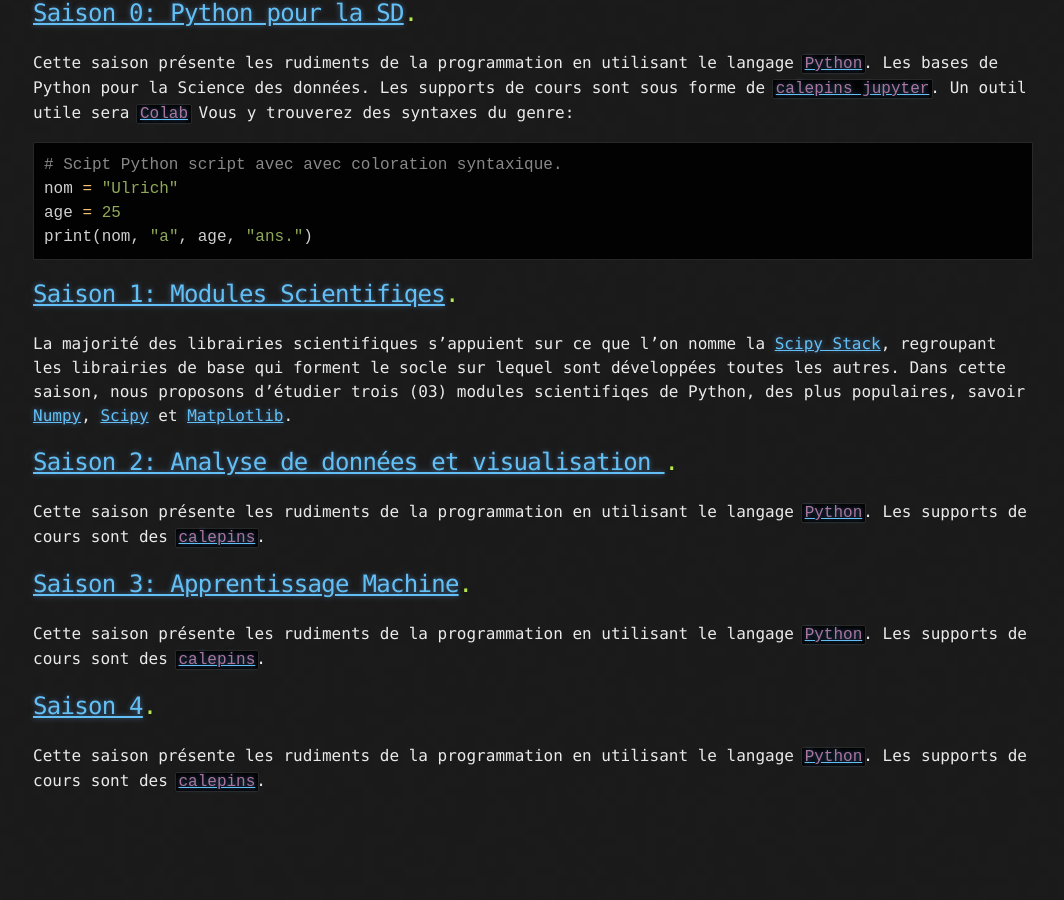
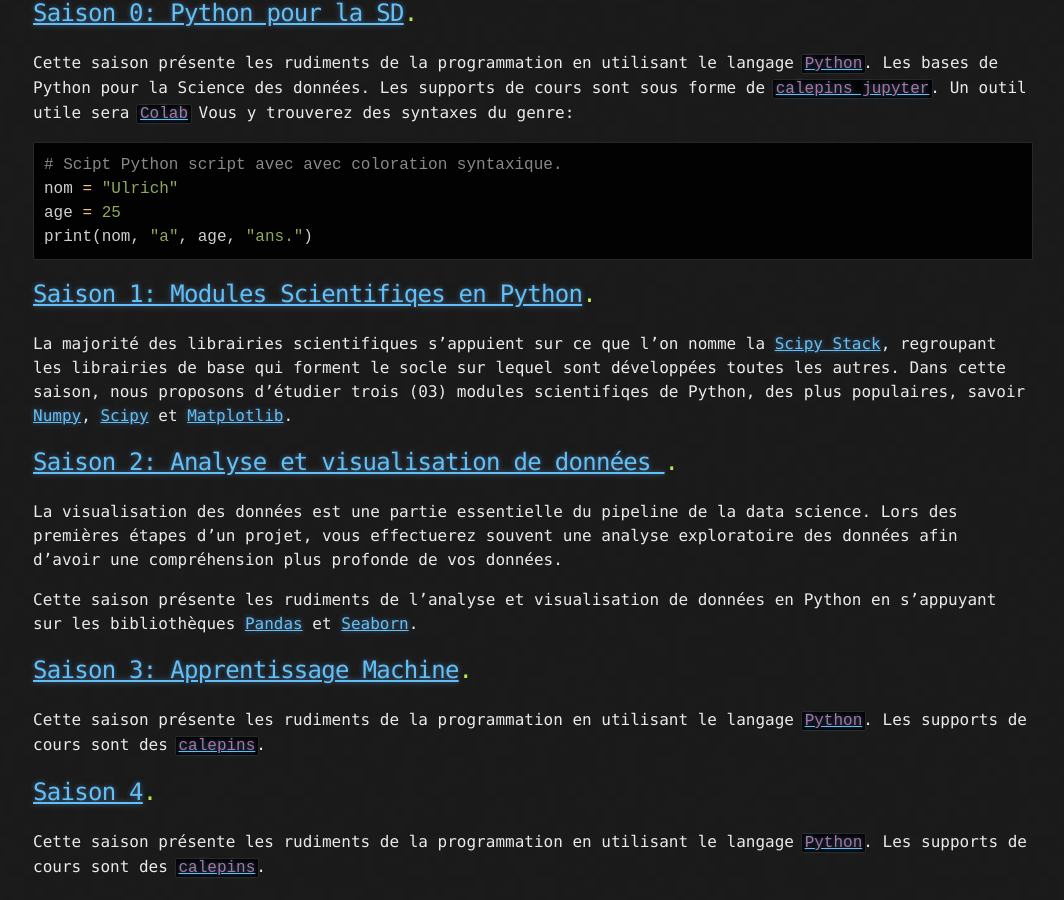
Before and after one commit to ai-technipreneurs/Nos-Formations-AI, a Jekyll site: the page built from index.md, in a window 1280 px wide and 900 px high, scrolled down 589 px. Shown: the whole window, without its empty margins (107-1171 px from the left). Built offline with Jekyll 4.4.1, drawn with Linux system fonts in a browser that asks for light colours; before the commit the page ends 1403 px from its top, so only the background shows below that.

Commit message:
Update index.md

````diff
--- a/index.md
+++ b/index.md
@@ -29,14 +29,16 @@
 ```
 
 
-## [Saison 1: Modules Scientifiqes](./saison-1.html).
+## [Saison 1: Modules Scientifiqes en Python](./saison-1.html).
 La majorité des librairies scientifiques s'appuient sur ce que l'on nomme la [Scipy Stack](https://www.scipy.org/stackspec.html), regroupant les librairies de base qui forment le socle sur lequel sont développées toutes les autres. Dans cette saison, nous proposons d’étudier trois (03) modules scientifiqes de Python, des plus populaires, savoir [Numpy](http://www.numpy.org/), [Scipy](http://docs.scipy.org/doc/scipy/reference/) et [Matplotlib](http://matplotlib.org/).
 
 
 
-## [Saison 2: Analyse de données et visualisation ](./saison-2.html).
-Cette saison présente les rudiments de la programmation en utilisant le langage [`Python`](./another-page.html). Les supports de cours sont des
-[`calepins`](./another-page.html).
+## [Saison 2: Analyse et visualisation de données  ](./saison-2.html).
+La visualisation des données est une partie essentielle du pipeline de la data science. Lors des premières étapes d’un projet, vous effectuerez souvent une analyse exploratoire des données afin d’avoir une compréhension plus profonde de vos données.
+
+Cette saison présente les rudiments de l'analyse et visualisation de données en Python en s'appuyant sur les bibliothèques [Pandas](http://pandas.pydata.org/) et [Seaborn](https://seaborn.pydata.org/).
+
 
 
 ## [Saison 3: Apprentissage Machine](./saison-3.html).
````
